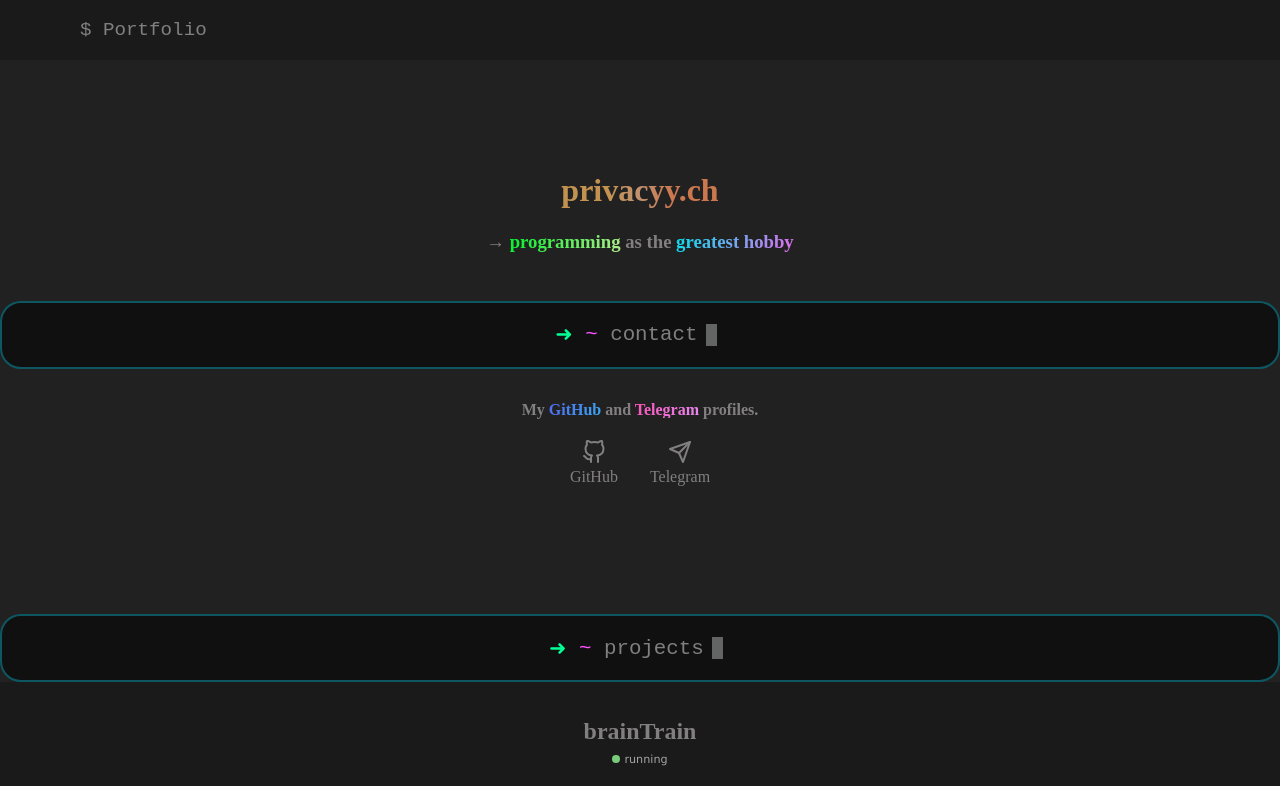
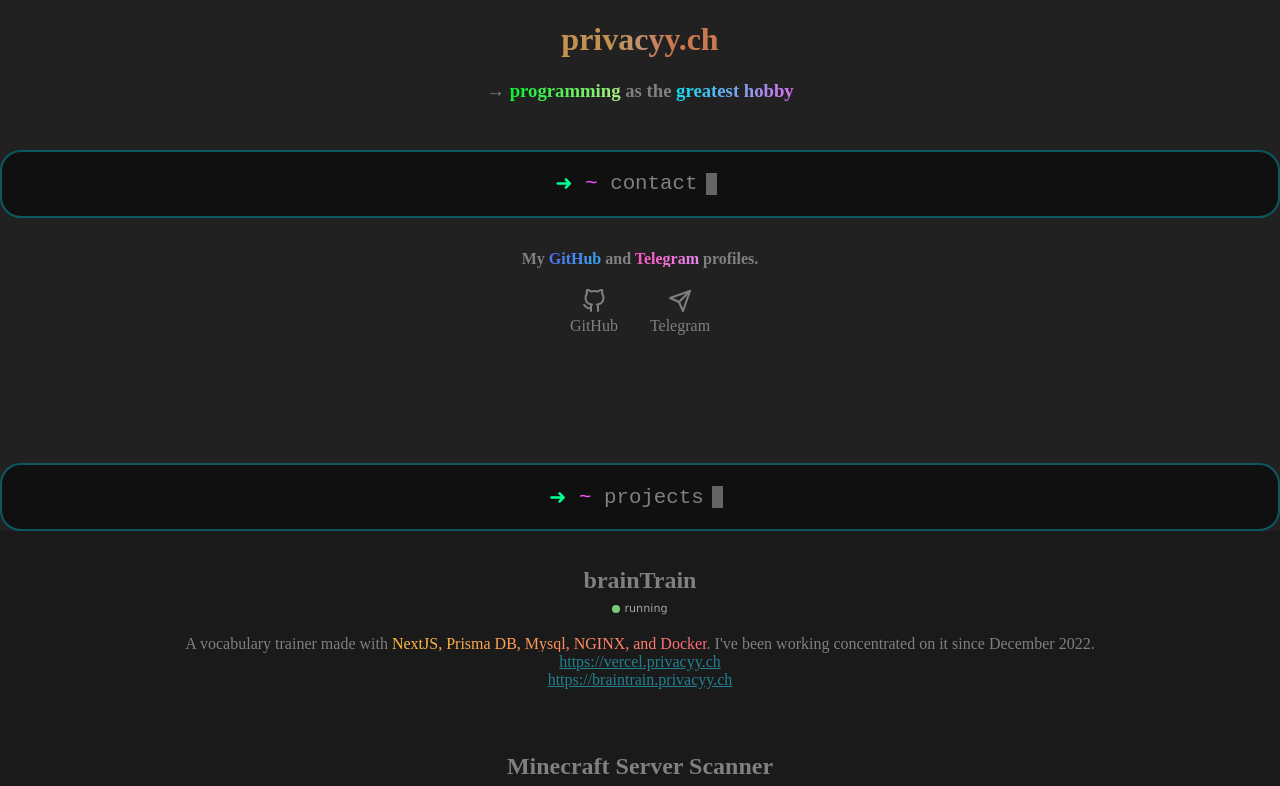
Before and after one commit to arch-user-france1/arch-user-france1, a Next.js app: page / in a window 1280 px wide. Shown: the top 786 px of the page. Built offline with nearby package versions, Linux system fonts and the light colour scheme.

Commit message:
remove empty header

```diff
--- a/pages/index.js
+++ b/pages/index.js
@@ -104,7 +104,7 @@ export default function Page() {
       <title>Portfolio - privacyy.ch</title>
       <meta name="description" content="Portfolio of a programmer that likes Javascript and builds websites with NextJS."/>
     </Head>
-      <Header></Header>
+
 
 
       <div>
```
